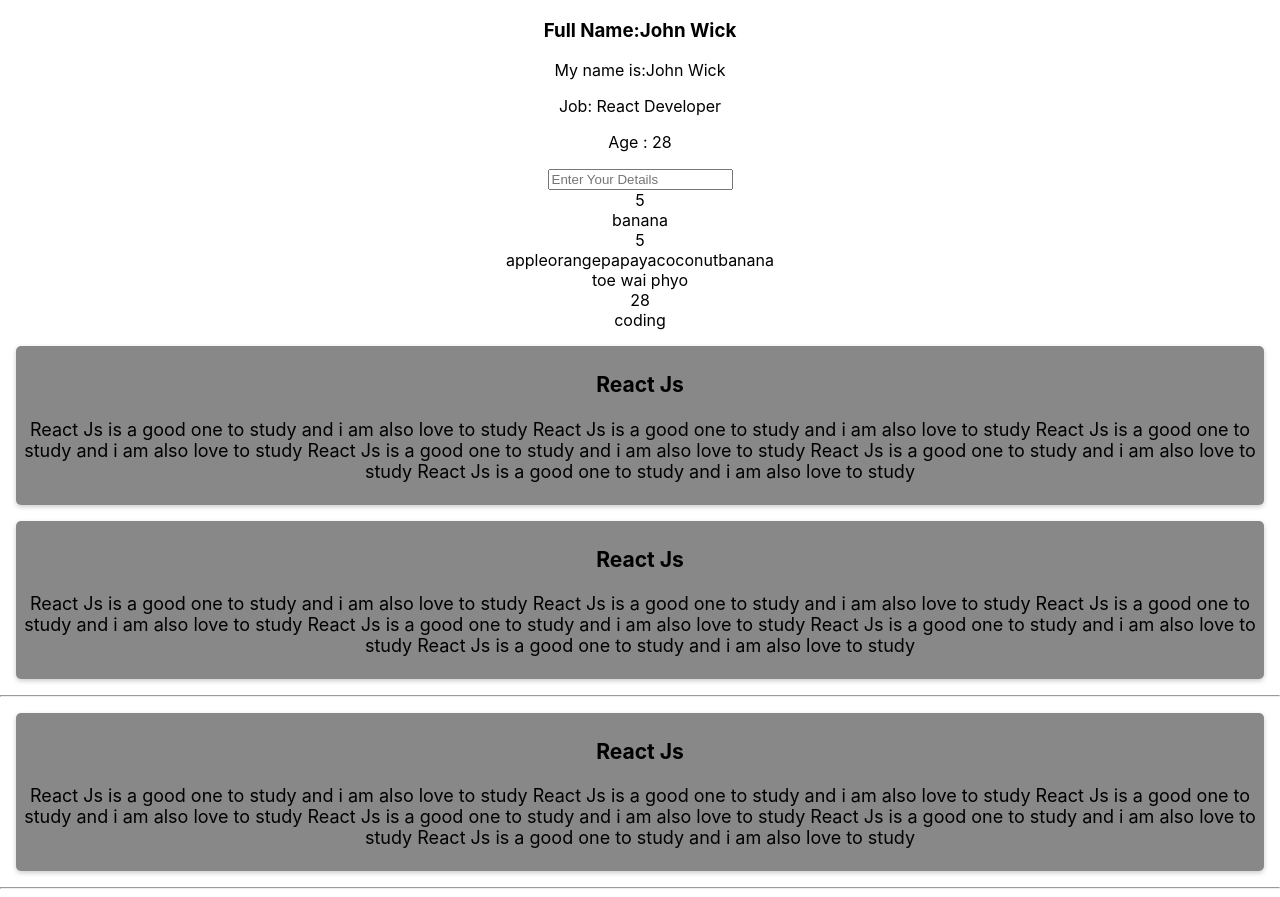
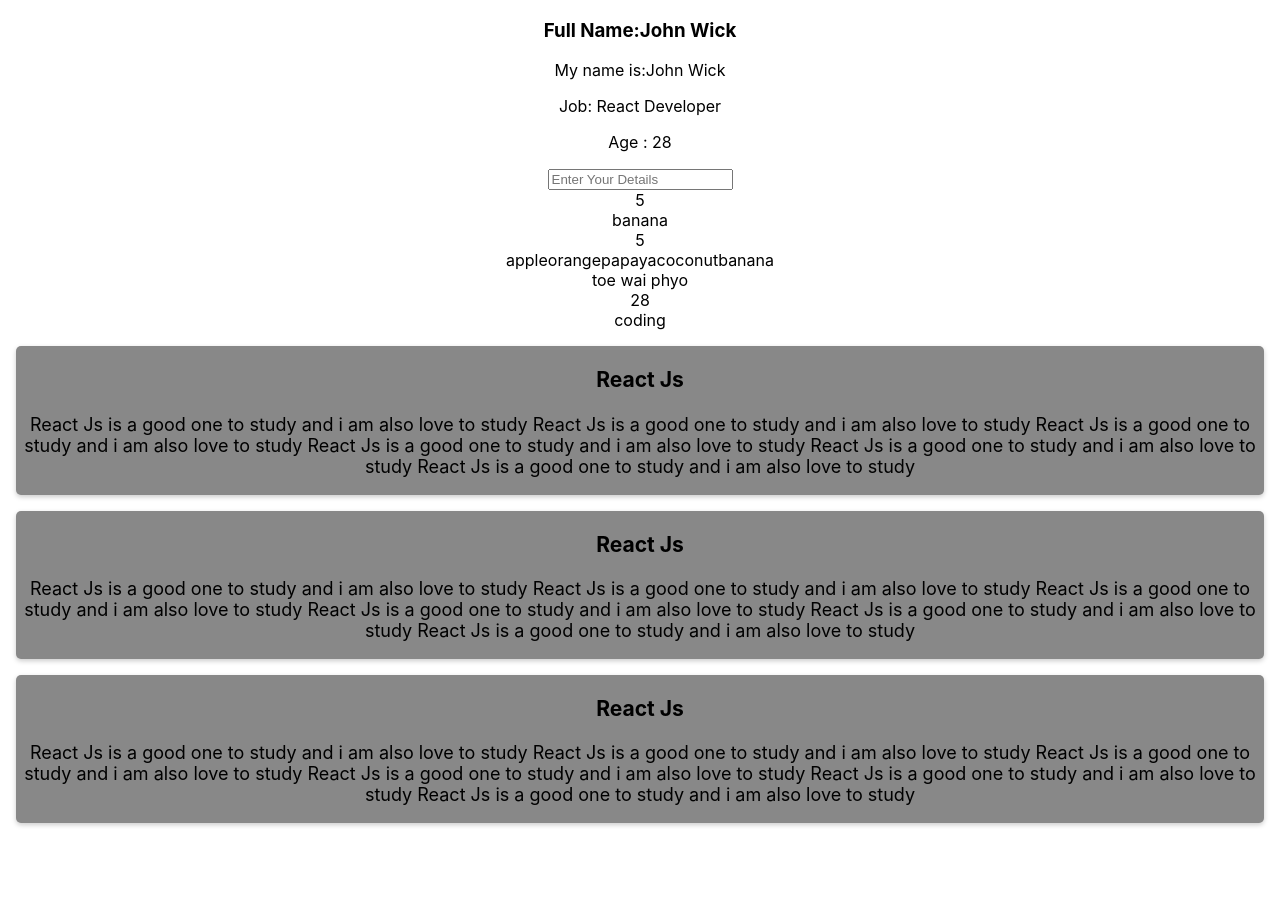
Before and after one commit to toewaiphyo/reacttesting, a React (Create React App) app: page / in a window 1280 px wide. After the commit the page ends 839 px from the top, so only its background shows below. Built offline with nearby package versions, Linux system fonts and the light colour scheme.

Commit message:
styletestinreact

```diff
--- a/src/App.css
+++ b/src/App.css
@@ -1,38 +1,13 @@
-.App {
-  text-align: center;
-}
+.tested{
+    margin:16px;
+    border-radius:5px;
+    box-shadow:0 2px 5px #ccc;
+    background-color: #888888;
+    font-size:18px;
+    align-content:flex-start;
+    padding:5px,
 
-.App-logo {
-  height: 40vmin;
-  pointer-events: none;
-}
-
-@media (prefers-reduced-motion: no-preference) {
-  .App-logo {
-    animation: App-logo-spin infinite 20s linear;
   }
-}
-
-.App-header {
-  background-color: #282c34;
-  min-height: 100vh;
-  display: flex;
-  flex-direction: column;
-  align-items: center;
-  justify-content: center;
-  font-size: calc(10px + 2vmin);
-  color: white;
-}
-
-.App-link {
-  color: #61dafb;
-}
-
-@keyframes App-logo-spin {
-  from {
-    transform: rotate(0deg);
+  .App{
+      text-align: center;
   }
-  to {
-    transform: rotate(360deg);
-  }
-}
--- a/src/App.js
+++ b/src/App.js
@@ -1,4 +1,4 @@
-import logo from './logo.svg';
+
 import './App.css';
 
 function App() {
@@ -19,15 +19,7 @@
     title:"React Js",
     description:"  React Js is a good one to study and i am also love to study React Js is a good one to study and i am also love to study React Js is a good one to study and i am also love to study React Js is a good one to study and i am also love to study React Js is a good one to study and i am also love to study React Js is a good one to study and i am also love to study"
   }
-  const design={
-    margin:'16px',
-    borderRadius:'5px',
-    boxShadow:'0 2px 5px #ccc',
-    backgroundColor: '#888888',
-    fontSize:'18px',
-    alignContent:'flex-start',
-    padding:'5px'
-  }
+
 
 
   return (
@@ -44,20 +36,18 @@
       {obj.name}<br/>
       {obj.age}<br/>
       {obj.hobby}<br/>
-      <div style={design}>
+      <div className='tested'>
         <h3>{obj2.title}</h3>
         <p>{obj2.description}</p>
       </div>
-      <div style={design}>
+      <div className='tested'>
         <h3>{obj2.title}</h3>
         <p>{obj2.description}</p>
       </div>
-      <hr></hr>
-      <div style={design}>
+      <div className='tested'>
         <h3>{obj2.title}</h3>
         <p>{obj2.description}</p>
       </div>
-      <hr></hr>
 
 
 
```
